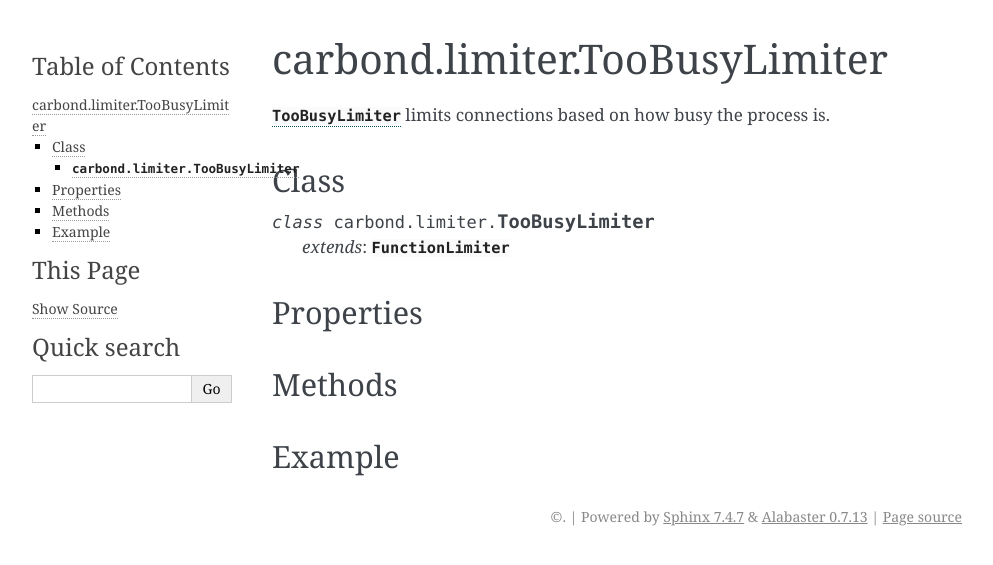
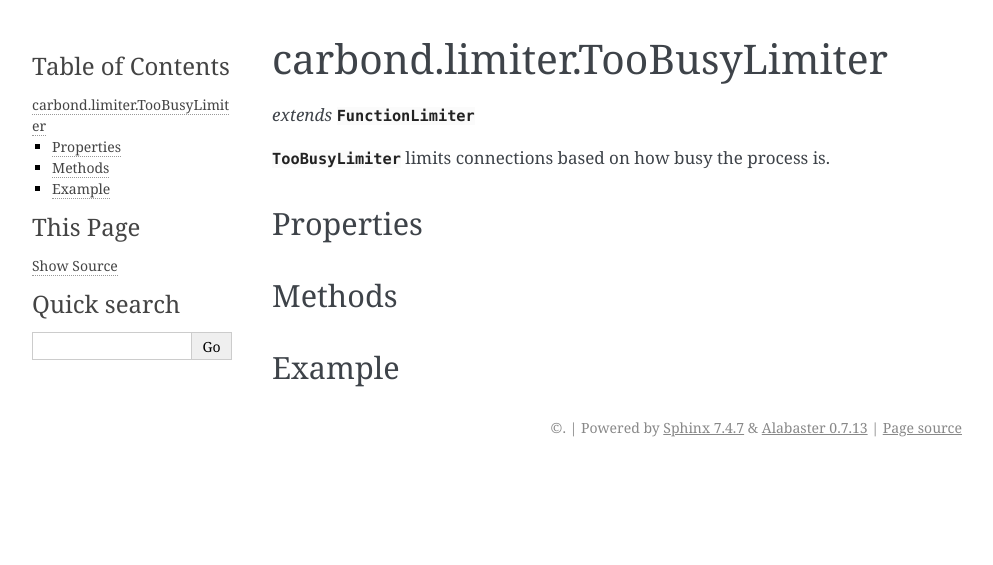
Before and after one commit to carbon-io/carbond, a Sphinx documentation site: the page built from docs/ref/carbond.limiter.TooBusyLimiter.rst, in a window 1280 px wide. Shown: the top 565 px of the page, without its empty margins (148-1141 px from the left). Built offline with Sphinx 7.4.7, drawn with Linux system fonts in a browser that asks for light colours; the version number is read from the project's files by our own code.

Commit message:
changed class layout

```diff
--- a/docs/ref/carbond.limiter.TooBusyLimiter.rst
+++ b/docs/ref/carbond.limiter.TooBusyLimiter.rst
@@ -4,16 +4,10 @@
 ==============================
 carbond.limiter.TooBusyLimiter
 ==============================
+*extends* :class:`~carbond.limiter.FunctionLimiter`
 
 :class:`~carbond.limiter.TooBusyLimiter` limits connections based on how busy
 the process is.
-
-Class
------
-
-.. class:: carbond.limiter.TooBusyLimiter
-
-    *extends*: :class:`~carbond.limiter.FunctionLimiter`
 
 Properties
 ----------
```
